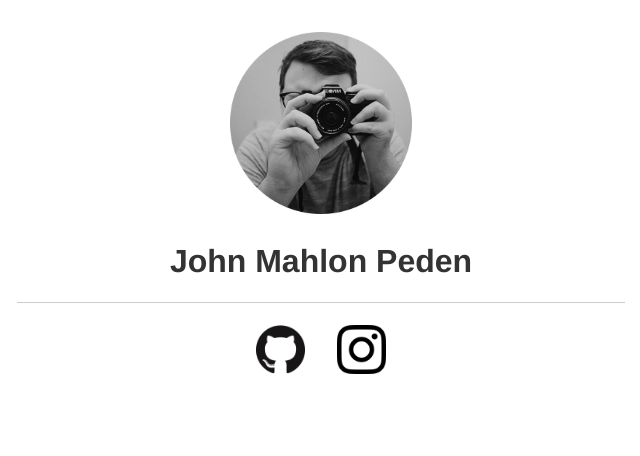
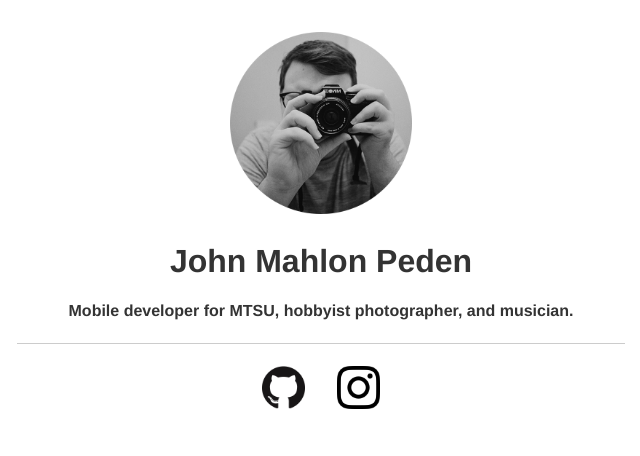
Before and after one commit to johnmahlon/johnmahlonpeden, a Gatsby site: page / in a window 1280 px wide. Shown: the whole page, without its empty margins (319-959 px from the left). Built offline with nearby package versions, Linux system fonts and the light colour scheme; Gatsby itself is replaced by a stand-in of ours.

Commit message:
adds description

```diff
--- a/src/components/profile-image.js
+++ b/src/components/profile-image.js
@@ -3,7 +3,7 @@ import profileStyles from "./profile-image.module.css";
 
 const ProfileImage = (props) => (
     <div className={profileStyles.image}>
-        <img src={props.src}/>
+        <img src={props.src} alt="Photo of me"/>
     </div>
 );
 
--- a/src/components/social-icon.module.css
+++ b/src/components/social-icon.module.css
@@ -1,8 +1,8 @@
 .socialMediaIcon img {
     min-width: 35px;
     min-height: 35px;
-    width:4%;
-    height: 4%;
+    width:3.5%;
+    height: 3.5%;
 }
 
 .socialMediaIcon {
--- a/src/pages/index.js
+++ b/src/pages/index.js
@@ -9,7 +9,7 @@ const Home = () => (
   <div>
     <ProfileImage src={Me}/>
     <h1>John Mahlon Peden</h1>
-    <p></p>
+    <h4>Mobile developer for MTSU, hobbyist photographer, and musician.</h4>
     <hr/>
     <SocialIcon url="https://github.com/johnmahlon" src={ Github }/>
     <SocialIcon url="https://instagram.com/johnmahlon" src ={ Instagram }/>
```
